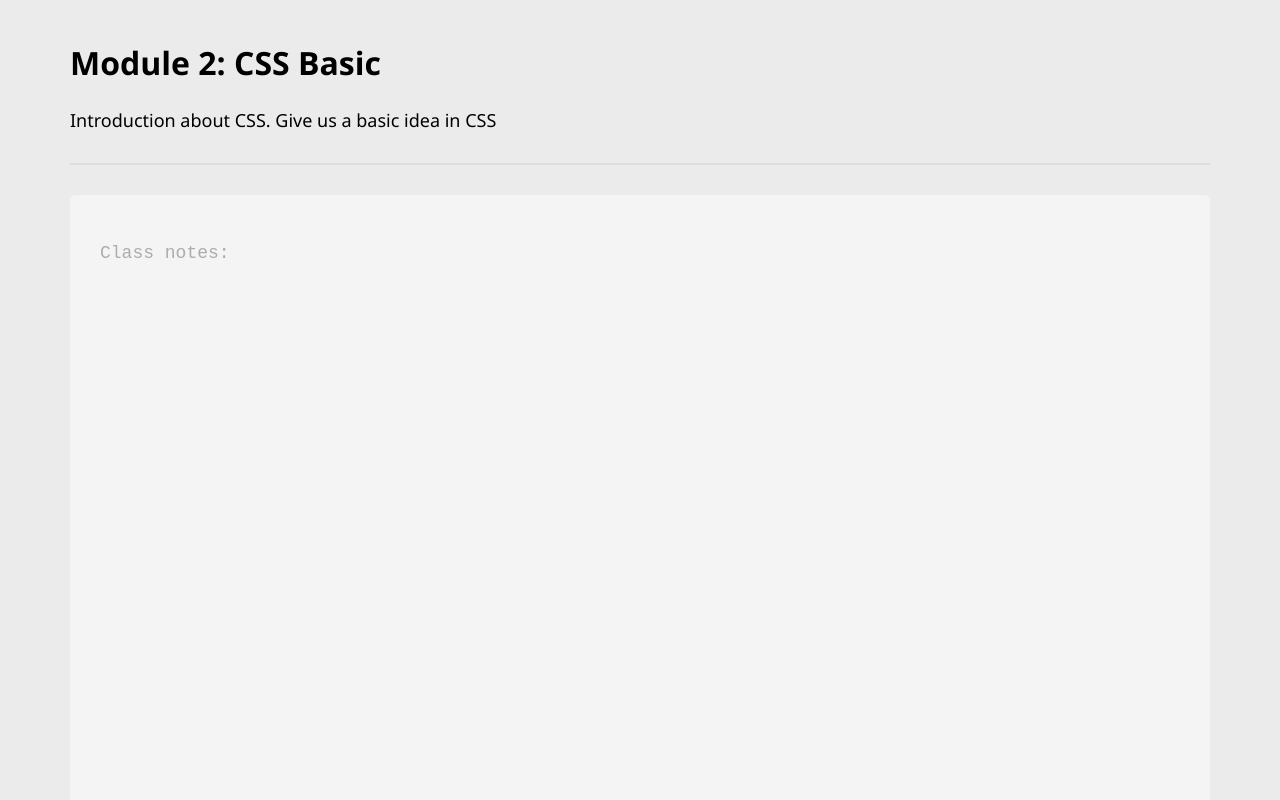
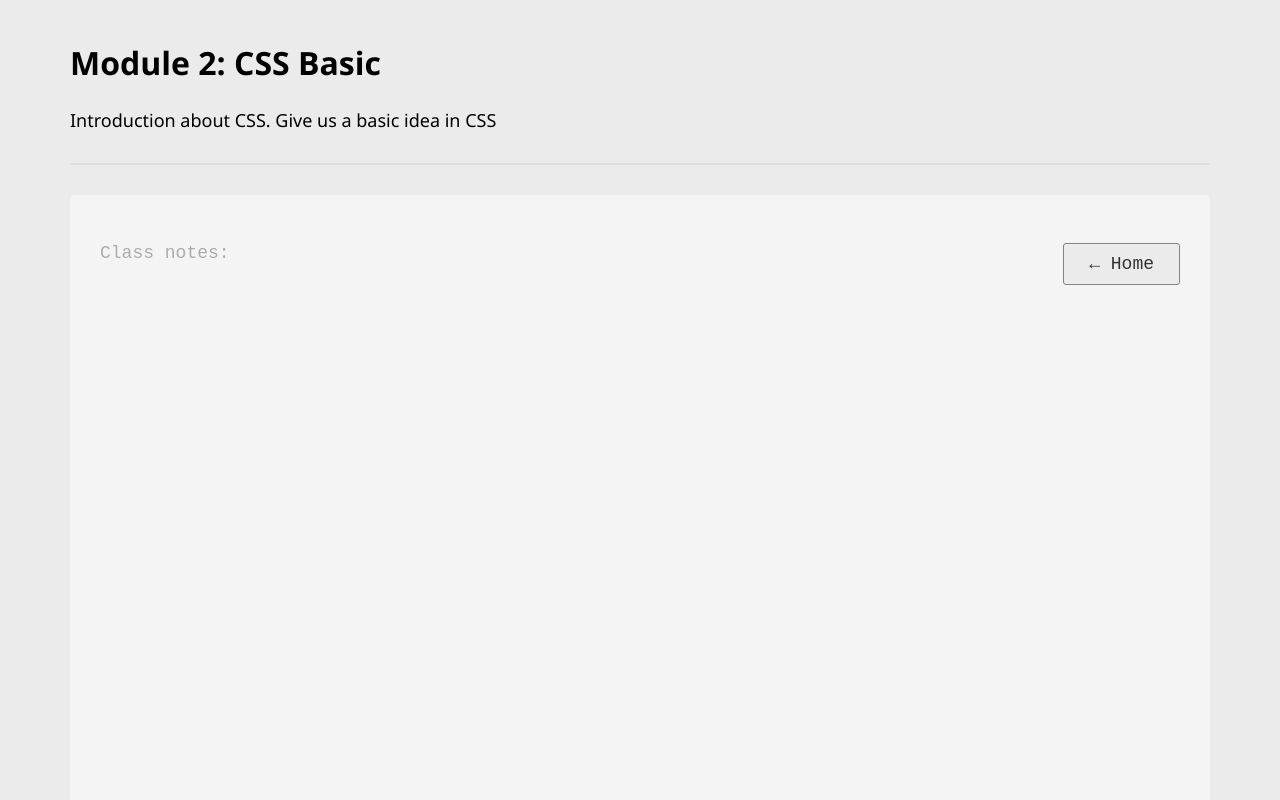
Before and after one commit to imrulkaisar/Programming-hero-classes, a plain HTML site: page Module-2-CSS-basic/index.html in a window 1280 px wide. Shown: the top 800 px of the page. Drawn offline with Linux system fonts and the light colour scheme.

Commit message:
Update template to add home button

```diff
--- a/Module-2-CSS-basic/index.html
+++ b/Module-2-CSS-basic/index.html
@@ -13,7 +13,7 @@
   </header>
   <main class="container">
     <article class="main-content">
-      <p class="content-heading">Class notes:</p>
+      <p class="content-heading">Class notes: <span><a class="home button" href="https://imrulkaisar.github.io/Programming-hero-classes/">&larr; Home</a></span></p>
 
       <!-- Start adding text from here. -->
 
--- a/style.css
+++ b/style.css
@@ -25,10 +25,22 @@ img {
   max-width: 1140px;
   margin: 0 auto;
 }
-
+.button, a.button {
+  padding: 10px 25px;
+  border: 1px solid #848484;
+  border-radius: 3px;
+  background-color: #ebebeb;
+  color: #333333;
+}
+.button:hover, a.button:hover {
+  border: 1px solid #222222;
+}
 header {
   border-bottom: 2px solid #dddddd;
   padding: 20px 0 10px;
+}
+.home {
+  float: right;
 }
 .main-heading {
   font-size: 32px;
```
Also changed, not shown: Module-1-HTML-basic/index.html (+1 -1 lines), Module-3-git-basic/index.html (+1 -1 lines), index.html (+4 -3 lines).
